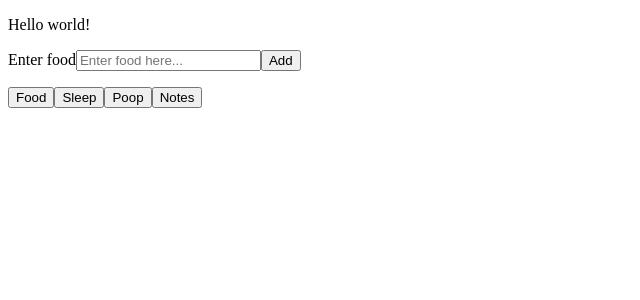
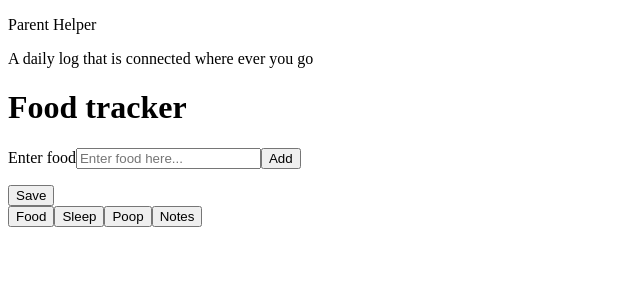
Before and after one commit to TKravel/parent-helper, a React (Create React App) app: page / in a window 1280 px wide. Shown: the top 300 px of the page, without its empty margins (0-640 px from the left). Built offline with nearby package versions, Linux system fonts and the light colour scheme.

Commit message:
Added headers to app and section components

```diff
--- a/public/index.html
+++ b/public/index.html
@@ -11,7 +11,7 @@
     />
     <link rel="stylesheet" href="styles.css">
     <link rel="apple-touch-icon" href="%PUBLIC_URL%/logo192.png" />
-    <title>React App</title>
+    <title>Parent Helper</title>
   </head>
   <body>
     <noscript>You need to enable JavaScript to run this app.</noscript>
--- a/src/App.js
+++ b/src/App.js
@@ -31,7 +31,8 @@ function App() {
   return (
     <div className="App">
       <header className="App-header">
-        <p>Hello world!</p>
+        <p>Parent Helper</p>
+        <p>A daily log that is connected where ever you go</p>
       </header>
       { display.foodSection ?
         <FoodSection /> : null }
--- a/src/components/FoodSection.jsx
+++ b/src/components/FoodSection.jsx
@@ -27,6 +27,9 @@ function FoodInput(props){
 
     return (
         <div id="foodSection" className={props.currentDisplay}>
+          <header>
+            <h1>Food tracker</h1>
+          </header>
           <TextInput
             label="Enter food"
             name="foodInput"
@@ -43,6 +46,7 @@ function FoodInput(props){
               )
             })}
           </ul>
+          <button>Save</button>
         </div>
     )
 }
--- a/src/components/NotesSection.jsx
+++ b/src/components/NotesSection.jsx
@@ -26,6 +26,9 @@ function NotesSection(props){
 
     return(
         <div id="notesSection" className={props.currentDisplay}>
+            <header>
+                <h1>Note tracker</h1>
+            </header>
             <TextInput
                 label="Enter notes"
                 name="notes"
@@ -41,6 +44,7 @@ function NotesSection(props){
                     )
                 })}
             </ul>
+            <button>Save</button>
         </div>
 
     )
--- a/src/components/PottySection.jsx
+++ b/src/components/PottySection.jsx
@@ -11,12 +11,17 @@ function PottySection(props){
 
     return (
         <div id="pottySection" className={props.currentDisplay}>
+            <header>
+                <h1>Poop tracker</h1>
+            </header>
             <p>Potty count</p>
             <p>{count}</p>
             <Counter
                 currentCount={count}
                 updateCount={setCount}
             />
+            <br />
+            <button>Save</button>
       </div>
     )
 }
--- a/src/components/SleepSection.jsx
+++ b/src/components/SleepSection.jsx
@@ -159,6 +159,9 @@ function SleepSection(){
 
     return(
     <div id="sleepSection">
+        <header>
+            <h1>Sleep tracker</h1>
+        </header>
         <SleepInput
             change={handleChange}
             data={naps.wakeUp}
@@ -208,7 +211,7 @@ function SleepSection(){
             name="bedTime"
             label="Bed time:"
         />
-        <button>Submit</button>
+        <button>Save</button>
     </div>
     )
 }
```
Lines whose indentation alone changed are shown as unchanged.
